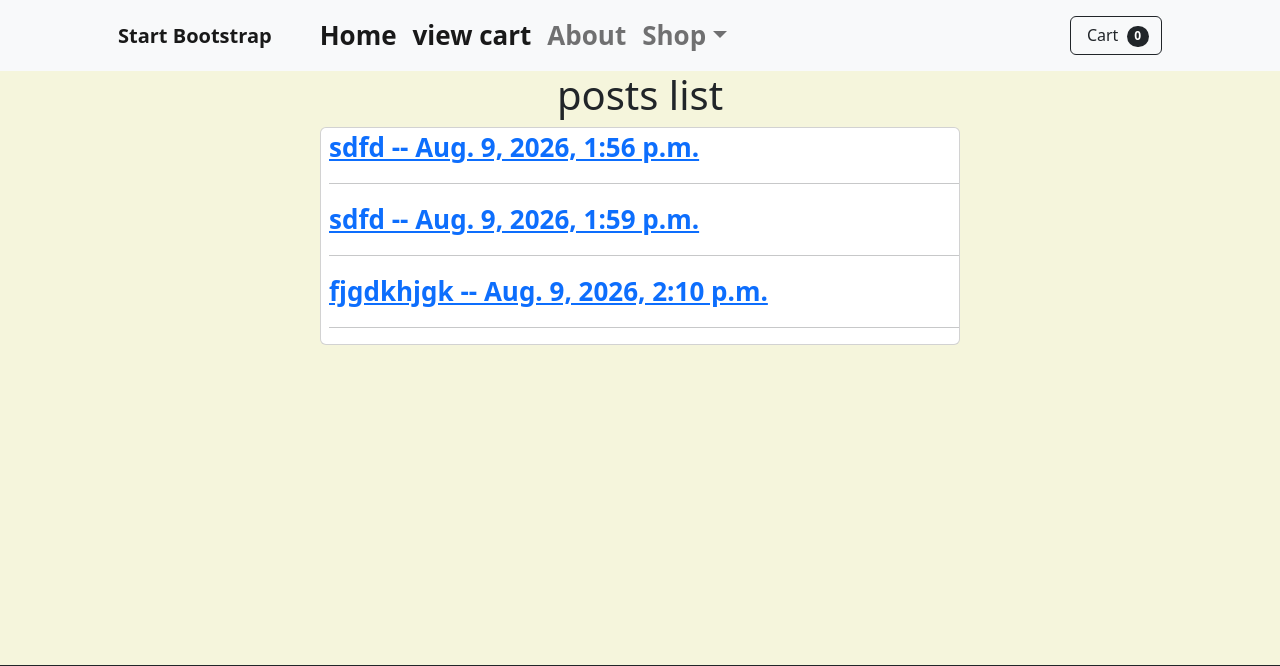
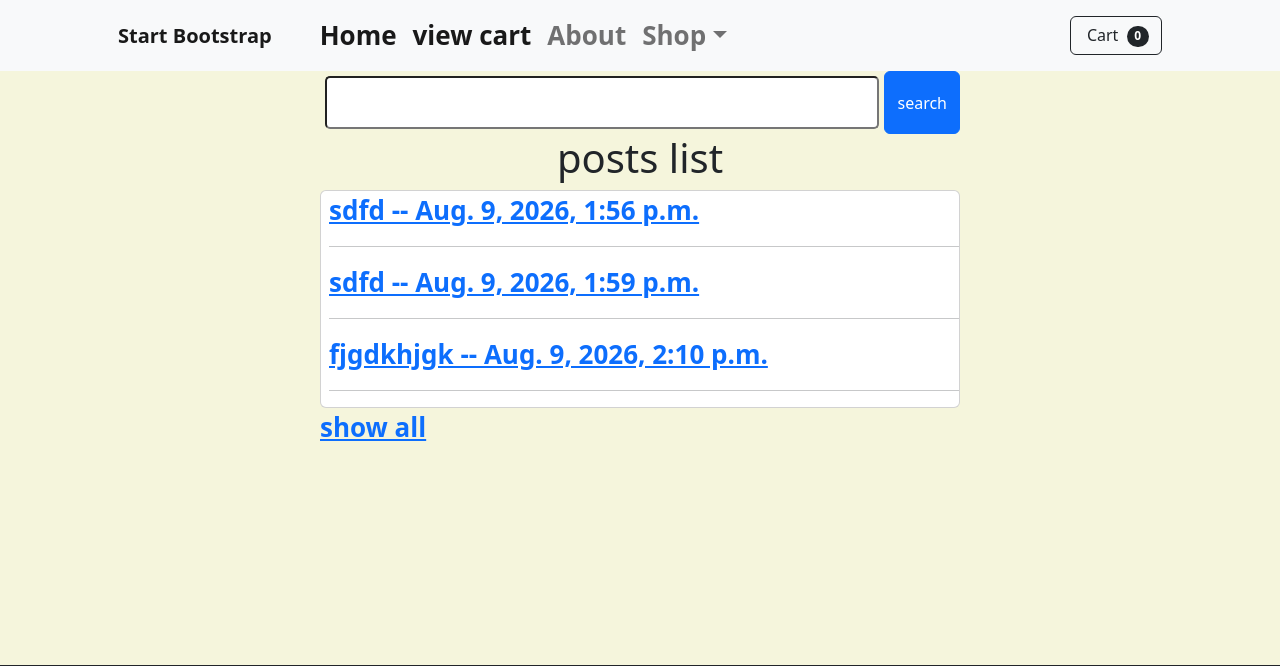
Before and after one commit to katy24f234-sudo/django-test, a Django app: page /testapp/all/ in a window 1280 px wide. Shown: the top 666 px of the page. Run offline with Django 5.2, Linux system fonts and the light colour scheme; data comes from the database, SQL or seed files in the repository; some libraries are stand-ins or nearby versions.

Commit message:
made posts list searchable

```diff
--- a/testproject/testapp/templates/testapp/all_tabs.html
+++ b/testproject/testapp/templates/testapp/all_tabs.html
@@ -2,14 +2,23 @@
 {% block title %}posts{% endblock title %}
 {% block content %}
 <div class="w-50 mx-auto">
+    <form action={% url "posts" %} method="GET">
+        <div class="d-flex">
+        <input type="text" name="q" id="q">
+        <button type="submit" class="btn btn-primary">search</button>
+        </div>
+    </form>
     <h1 class="text-center">posts list</h1>
 </div>
 <div class="card w-50 mx-auto">
-    {% for Post in Posts %}
+    {% for Post in post_f %}
     <div class="ms-2">
         <a href="{% url 'post_details' Post.id %}">{{ Post.title }} -- {{ Post.created_at }}</a>
     <hr>
     </div>
     {% endfor %}
 </div>
+    <div class="w-50 mx-auto">
+        <a href="{% url "posts" %}">show all</a>
+    </div>
 {% endblock content %}
--- a/testproject/testapp/views.py
+++ b/testproject/testapp/views.py
@@ -3,9 +3,16 @@ from .forms import PostCreateForm
 from .models import Post
 
 def all_tabs(request):
+    q=request.GET.get('q')
     Posts =Post.objects.all()
+    if q:
+        posts_filtered=Post.objects.filter(title__icontains=q)
+    else :
+        posts_filtered=Posts
     data = {
-        'Posts':Posts
+        'Posts':Posts,
+        'post_f':posts_filtered,
+        'q':q
     }
     return render(request,'testapp/all_tabs.html',data)
 
```
